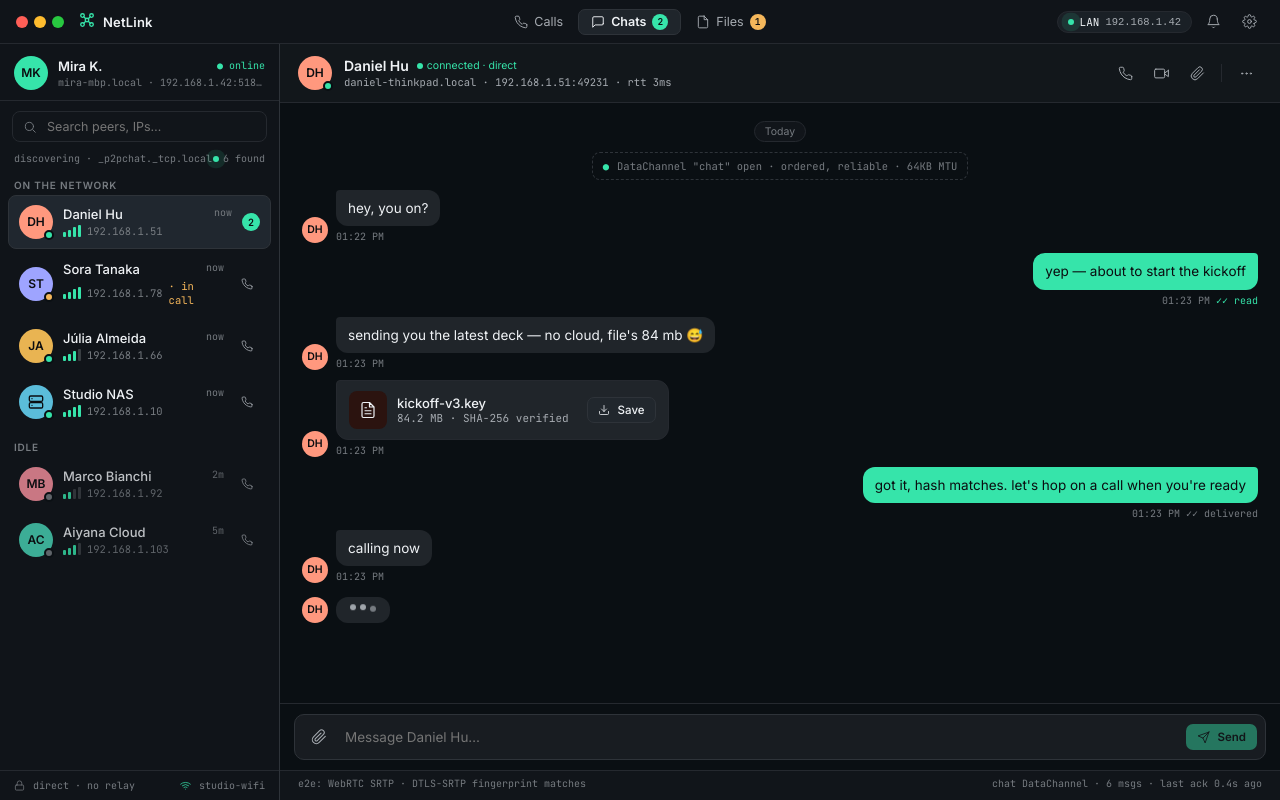
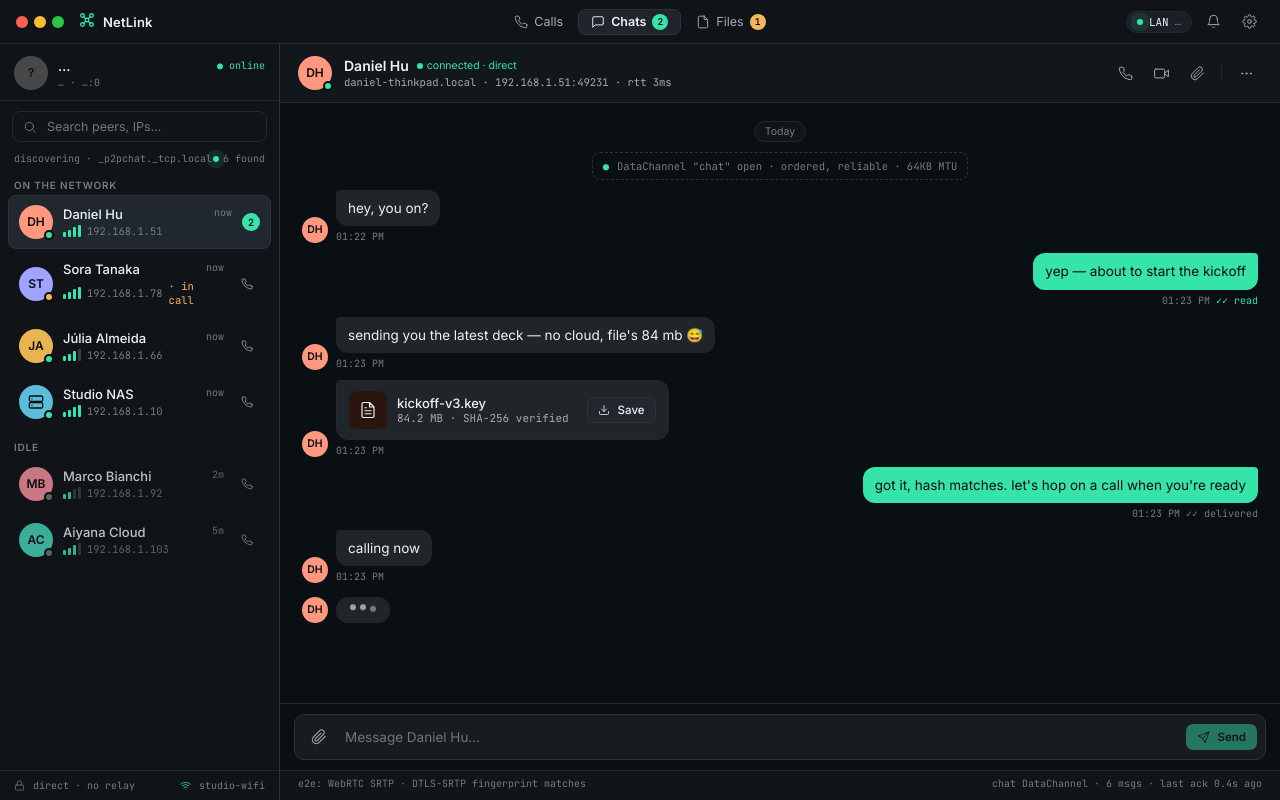
Before and after one commit to kamran202404/NetLink, a React (Vite) app in the folder apps/desktop/: page / in a window 1280 px wide. Built offline with nearby package versions, Linux system fonts and the light colour scheme.

Commit message:
Real Identity
App reads own name/IP/ID from backend, not hardcoded values

```diff
--- a/apps/desktop/src/App.tsx
+++ b/apps/desktop/src/App.tsx
@@ -19,6 +19,11 @@ type Tab = 'calls' | 'chats' | 'files';
 
 export function App() {
   const { local, theme, setDisplayName, setTheme } = useSettingsStore();
+
+  // Load real identity from backend on first mount
+  useEffect(() => {
+    useSettingsStore.getState().init().catch(console.error);
+  }, []); // eslint-disable-line react-hooks/exhaustive-deps
   const { peers, activePeerId, setActivePeer, totalUnread } = usePeerStore();
   const callStore = useCallStore();
   const { messages, sendMessage } = useChatStore();
--- a/apps/desktop/src/features/settings/useSettingsStore.ts
+++ b/apps/desktop/src/features/settings/useSettingsStore.ts
@@ -1,25 +1,55 @@
 import { create } from 'zustand';
 import type { LocalPeer } from '@netlink/core';
+import { tauriCommands } from '@/tauri/commands';
+import { initialsFromName, colorFromId } from '@/lib/peers';
+
+const PLACEHOLDER: LocalPeer = {
+  id: '…',
+  name: '…',
+  hostname: '…',
+  ip: '…',
+  port: 0,
+  initials: '?',
+  color: 'oklch(0.40 0.00 0)',
+};
 
 export interface SettingsStoreState {
   local: LocalPeer;
   theme: 'dark' | 'light' | 'system';
+  init: () => Promise<void>;
   setDisplayName: (name: string) => void;
   setTheme: (theme: 'dark' | 'light' | 'system') => void;
 }
 
 export const useSettingsStore = create<SettingsStoreState>()((set) => ({
-  local: {
-    id: 'p1f2-3a9b-c4d5-e6f0',
-    name: 'Mira K.',
-    hostname: 'mira-mbp.local',
-    ip: '192.168.1.42',
-    port: 51874,
-    os: 'macOS 14.4',
-    initials: 'MK',
-    color: 'oklch(0.82 0.16 165)',
+  local: PLACEHOLDER,
+  theme: 'dark',
+
+  init: async () => {
+    const info = await tauriCommands.getLocalPeerInfo();
+    set({
+      local: {
+        id: info.id,
+        name: info.name,
+        hostname: info.hostname,
+        ip: info.ip,
+        port: info.port,
+        initials: initialsFromName(info.name),
+        color: colorFromId(info.id),
+      },
+    });
   },
-  theme: 'dark',
-  setDisplayName: (name) => set((s) => ({ local: { ...s.local, name } })),
+
+  setDisplayName: (name) => {
+    set((s) => ({
+      local: {
+        ...s.local,
+        name,
+        initials: initialsFromName(name),
+      },
+    }));
+    tauriCommands.setDisplayName(name).catch(console.error);
+  },
+
   setTheme: (theme) => set({ theme }),
 }));
--- /dev/null
+++ b/apps/desktop/src/lib/peers.ts
@@ -0,0 +1,19 @@
+/** Derive up to 2 initials from a display name. */
+export function initialsFromName(name: string): string {
+  return name
+    .split(/\s+/)
+    .filter(Boolean)
+    .slice(0, 2)
+    .map((w) => w[0]!.toUpperCase())
+    .join('');
+}
+
+/** Deterministic oklch color from a peer UUID (stable across sessions). */
+export function colorFromId(id: string): string {
+  let hash = 0;
+  for (let i = 0; i < id.length; i++) {
+    hash = ((hash * 31) + id.charCodeAt(i)) >>> 0;
+  }
+  const hue = hash % 360;
+  return `oklch(0.78 0.13 ${hue})`;
+}
--- a/packages/core/src/types.ts
+++ b/packages/core/src/types.ts
@@ -57,7 +57,7 @@ export interface LocalPeer {
   hostname: string;
   ip: string;
   port: number;
-  os: string;
+  os?: string;
   initials: string;
   color: string;
 }
```
Also changed, not shown: packages/ui/src/index.ts (added), 1 other file (tests, documents, lock files or other folders).
